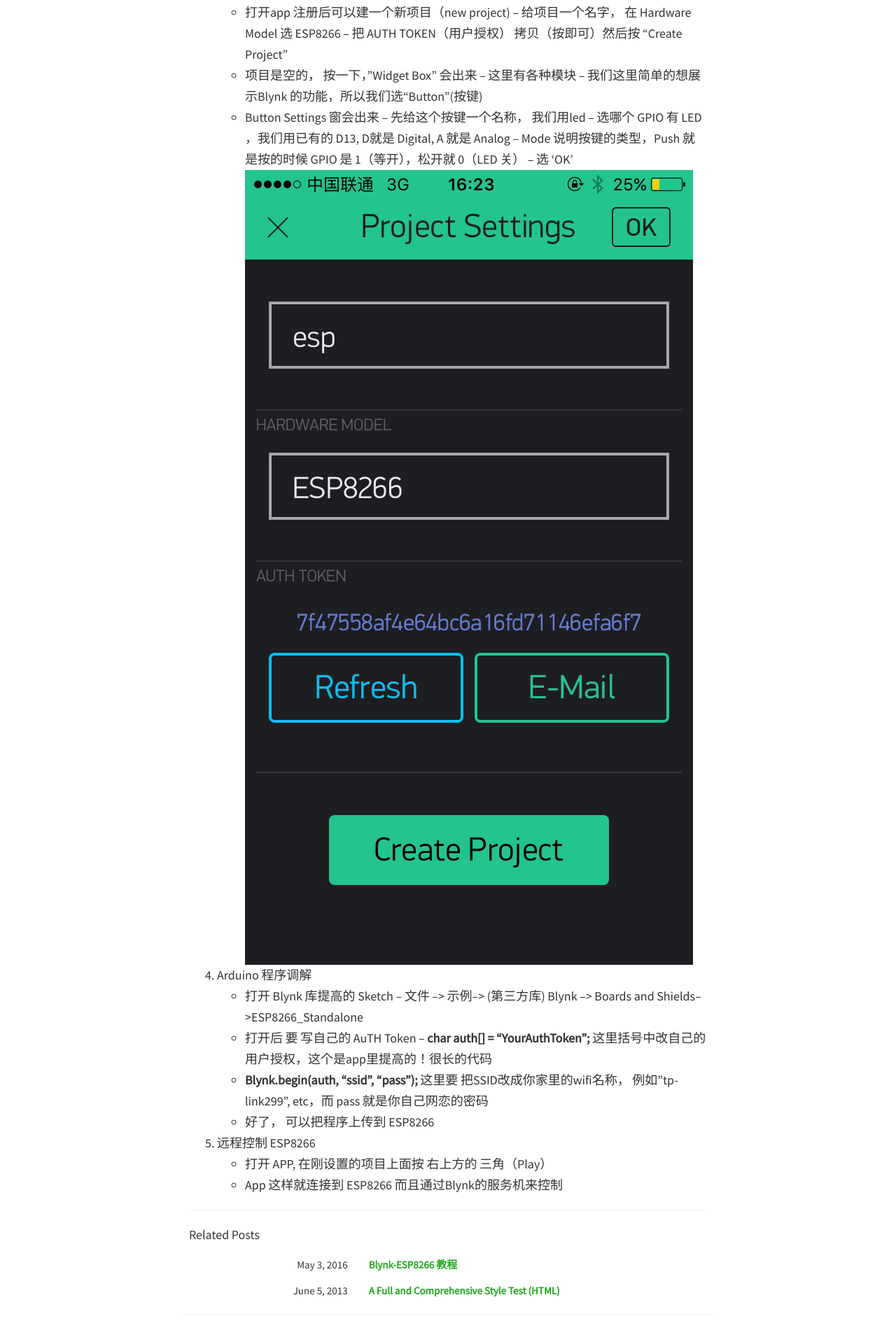
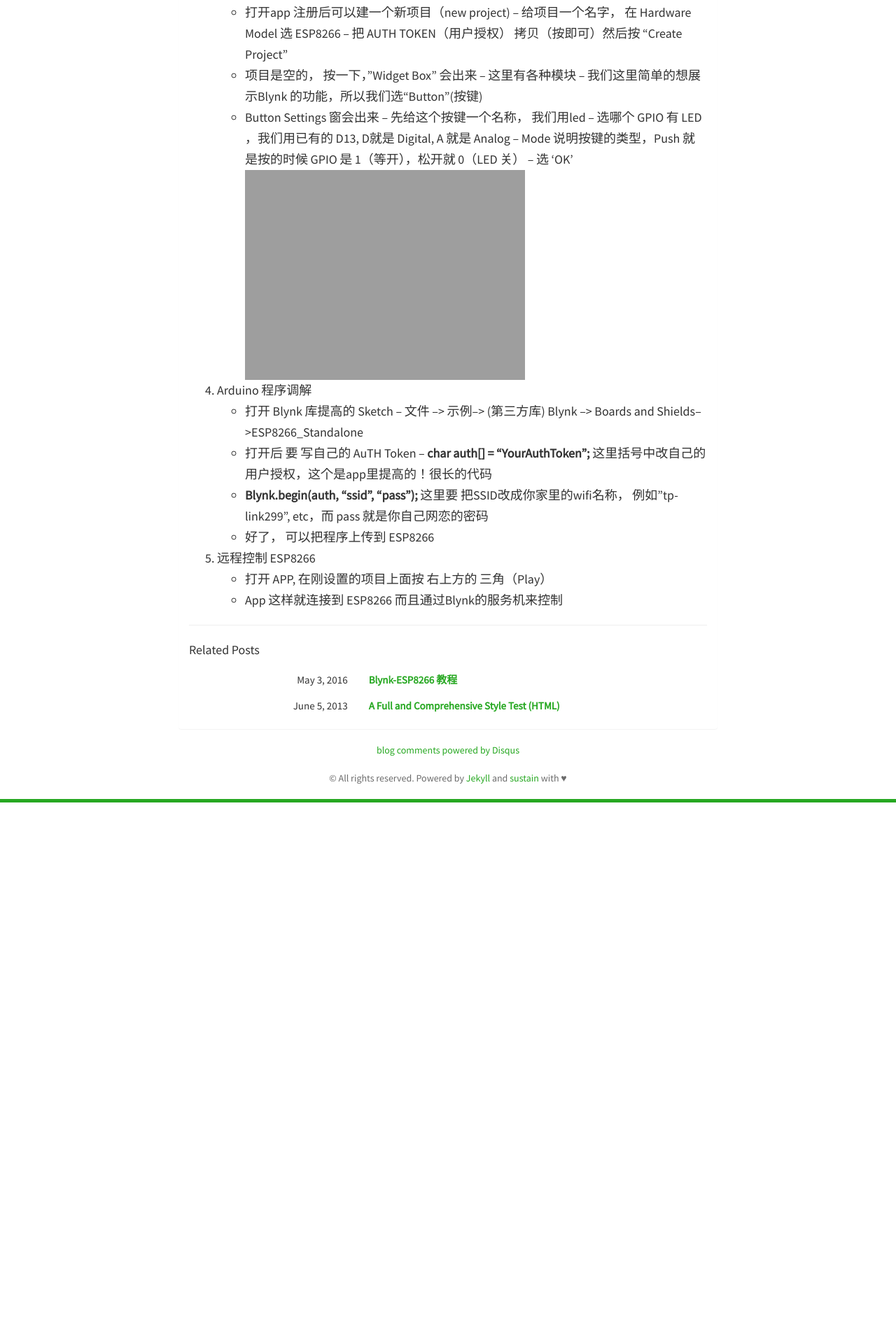
Before and after one commit to shwongsoohar/rahul-thakoor.github.io, a Jekyll site: the page built from _posts/2016-05-01-Blynk-ESP8266 教程.md, in a window 1280 px wide. Shown: the part 1072-2973 px from the top of the page at 70% size. Built offline with Jekyll 4.4.1, drawn with Linux system fonts in a browser that asks for light colours; nearby versions of some CDN libraries; comment, search, counter and statistics services are not loaded; after the commit the page ends 2219 px from its top, so only the background shows below that.

Commit message:
Updated 2016-05-01-Blynk-ESP8266 教程.md

```diff
--- a/_posts/2016-05-01-Blynk-ESP8266 教程.md
+++ b/_posts/2016-05-01-Blynk-ESP8266 教程.md
@@ -43,7 +43,7 @@
 -- 选哪个 GPIO 有 LED ，我们用已有的 D13, D就是 Digital, A 就是 Analog
 -- Mode 说明按键的类型，Push 就是按的时候 GPIO 是 1（等开），松开就 0（LED 关）
 -- 选 'OK'
-![]({{site.baseurl}}/static/img/blynk/3.PNG)
+![]({{site.baseurl}}/static/img/blynk/3.PNG =50%)
 
 4. Arduino 程序调解
 - 打开 Blynk 库提高的 Sketch
```
